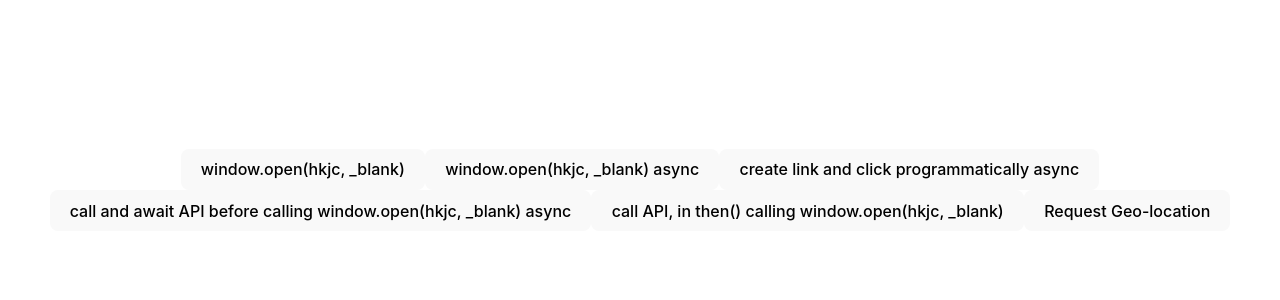
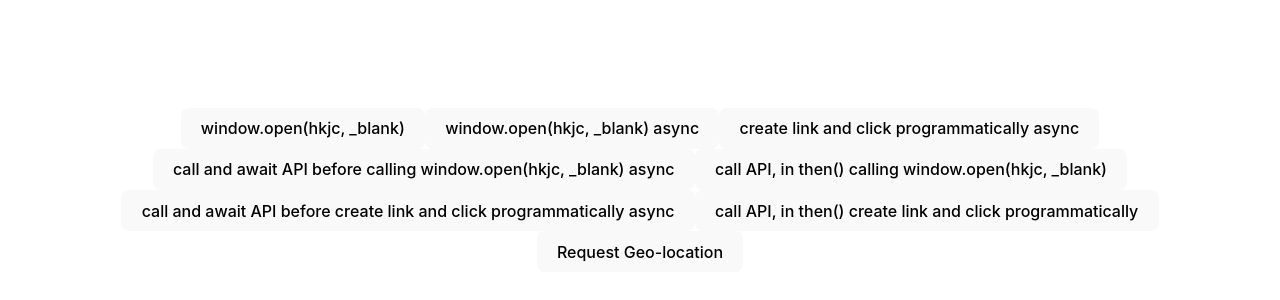
Before and after one commit to mwskwong/geo-permission-browser-behavior, a React (Vite) app: page / in a window 1280 px wide. Shown: the part 202-502 px from the top of the page. Built offline with nearby package versions, Linux system fonts and the light colour scheme.

Commit message:
feat: add create link buttons

```diff
--- a/src/App.tsx
+++ b/src/App.tsx
@@ -69,6 +69,42 @@ export default function App() {
         call API, in then() calling window.open(hkjc, _blank)
       </button>
       <button
+        onClick={async () => {
+          const response = await fetch(
+            "https://jsonplaceholder.typicode.com/todos/1"
+          );
+          const body = await response.json();
+          console.log(body);
+
+          const link = document.createElement("a");
+          link.href = url;
+          link.target = "_blank";
+          document.body.appendChild(link);
+
+          link.click();
+        }}
+      >
+        call and await API before create link and click programmatically async
+      </button>
+      <button
+        onClick={() => {
+          fetch("https://jsonplaceholder.typicode.com/todos/1")
+            .then((response) => response.json())
+            .then((body) => {
+              console.log(body);
+
+              const link = document.createElement("a");
+              link.href = url;
+              link.target = "_blank";
+              document.body.appendChild(link);
+
+              link.click();
+            });
+        }}
+      >
+        call API, in then() create link and click programmatically
+      </button>
+      <button
         onClick={() => {
           setGeolocation({ status: "loading" });
           navigator.geolocation.getCurrentPosition(
```
